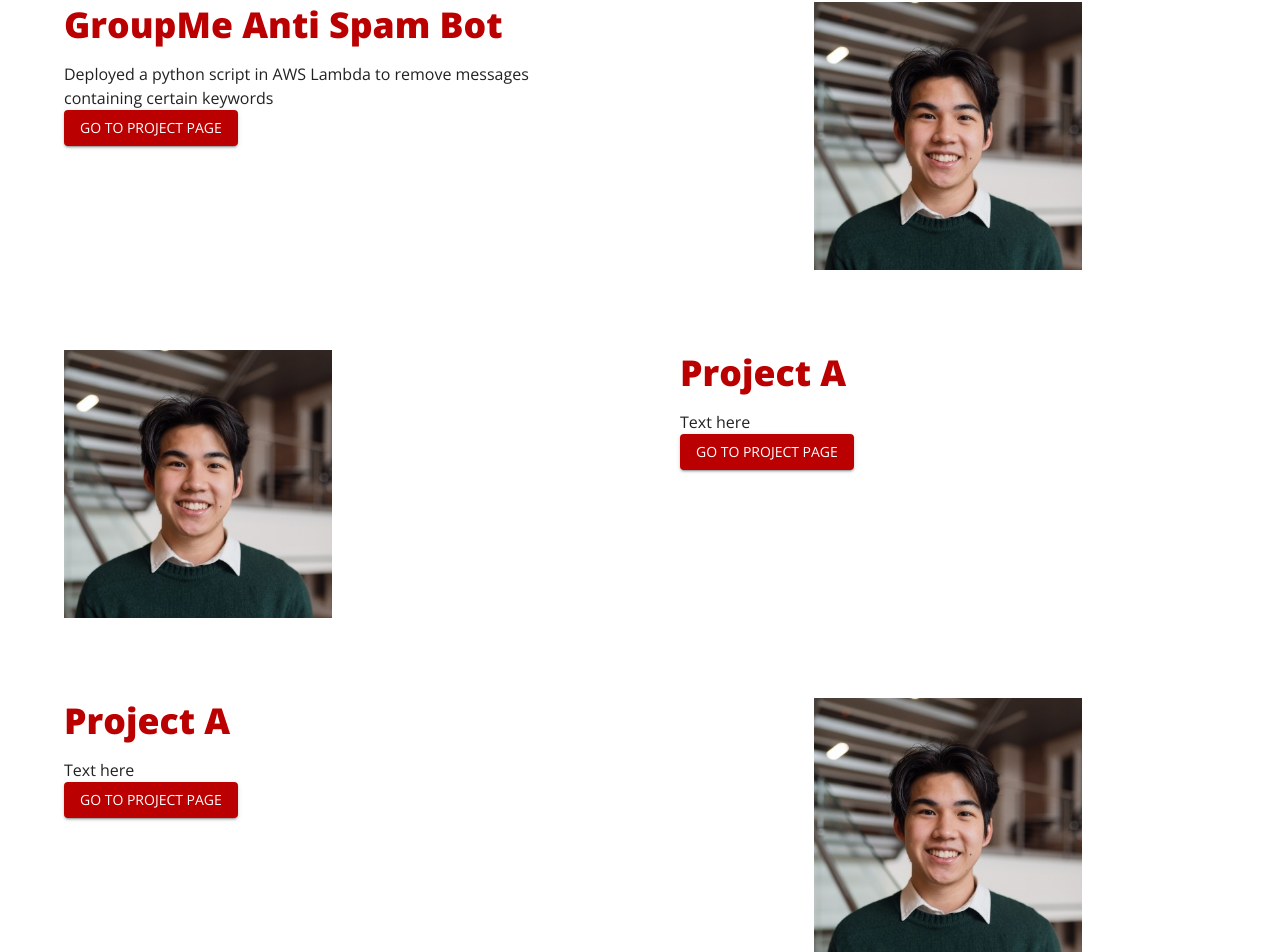
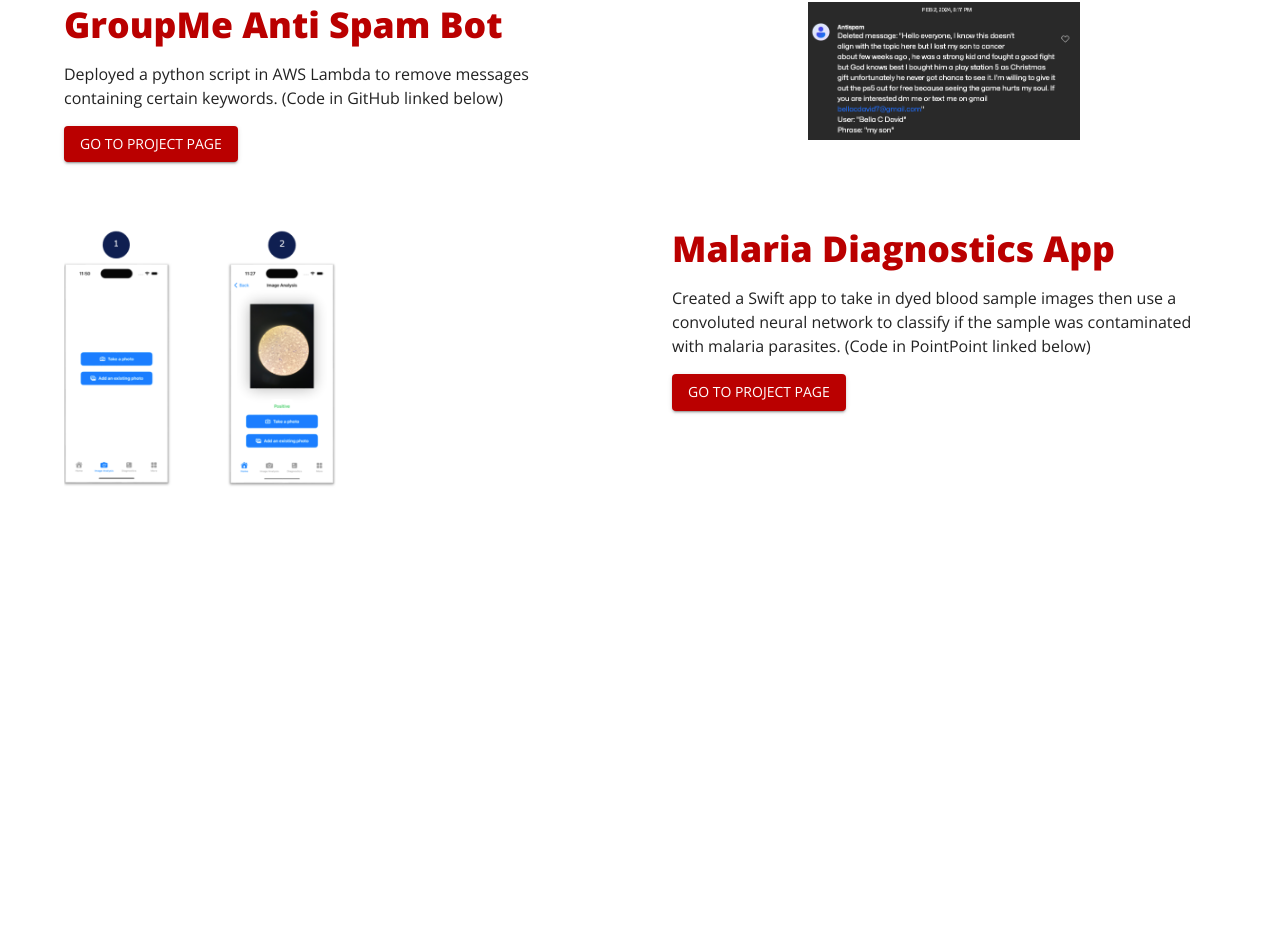
Before and after one commit to lifrank1/frankSiteRevamped, a React (Vite) app: page /projects in a window 1280 px wide. Shown: the part 182-1134 px from the top of the page. After the commit the page ends 800 px from the top, so only its background shows below. Built offline with nearby package versions, Linux system fonts and the light colour scheme.

Commit message:
edited projects

```diff
--- a/src/pages/Projects.jsx
+++ b/src/pages/Projects.jsx
@@ -6,14 +6,14 @@ function Projects() {
       <Typography variant="h2" mb={4}>
         Projects
       </Typography>
-      <Grid container spacing={10}>
+      <Grid container spacing={8}>
         <Grid item md={6} xs={12}>
           <Typography variant="h4" mb={2}>
             GroupMe Anti Spam Bot
           </Typography>
-          <Typography variant="body1">
+          <Typography variant="body1" style={{ paddingBottom: "16px" }}>
             Deployed a python script in AWS Lambda to remove messages containing
-            certain keywords
+            certain keywords. (Code in GitHub linked below)
           </Typography>
           <Button
             href="https://github.com/lifrank1/GroupMeSpamBlocker"
@@ -24,48 +24,32 @@ function Projects() {
         </Grid>
         <Grid item md={6} xs={12}>
           <Stack alignItems="center" justifyContent="center">
-            <img
-              src="/img/ProfessionalPortrait.jpeg"
-              style={{ width: "50%" }}
-            />
+            <img src="/img/AntispamPicture.png" style={{ width: "50%" }} />
           </Stack>
         </Grid>
         {/* PROJECT BLOCK 2 */}
         <Grid item md={6} xs={12}>
           <Stack alignItems="left" justifyContent="left">
-            <img
-              src="/img/ProfessionalPortrait.jpeg"
-              style={{ width: "50%" }}
-            />
+            <img src="/img/MalariaApp.png" style={{ width: "50%" }} />
           </Stack>
         </Grid>
         <Grid item md={6} xs={12}>
           <Typography variant="h4" mb={2}>
-            Project A
+            Malaria Diagnostics App
           </Typography>
-          <Typography variant="body1">Text here</Typography>
-          <Button href="https://lifrank.me" variant="contained">
+          <Typography variant="body1" style={{ paddingBottom: "16px" }}>
+            Created a Swift app to take in dyed blood sample images then use a
+            convoluted neural network to classify if the sample was contaminated
+            with malaria parasites. (Code in PointPoint linked below)
+          </Typography>
+          <Button
+            href="https://buckeyemailosu-my.sharepoint.com/:p:/g/personal/li_12634_buckeyemail_osu_edu/ESBKuT1u429Hltig1rdfcN8Blt_NcoeHJgpeqT9dcYaXqw?e=PbTQgK"
+            variant="contained"
+          >
             Go to project page
           </Button>
         </Grid>
-        {/* PROJECT BLOCK 3 */}
-        <Grid item md={6} xs={12}>
-          <Typography variant="h4" mb={2}>
-            Project A
-          </Typography>
-          <Typography variant="body1">Text here</Typography>
-          <Button href="https://lifrank.me" variant="contained">
-            Go to project page
-          </Button>
-        </Grid>
-        <Grid item md={6} xs={12}>
-          <Stack alignItems="center" justifyContent="center">
-            <img
-              src="/img/ProfessionalPortrait.jpeg"
-              style={{ width: "50%" }}
-            />
-          </Stack>
-        </Grid>
+        {/* PROJECT BLOCK 3 WOULD GO HERE */}
       </Grid>
     </Container>
   );
```
Also changed, not shown: src/main.jsx (+8 -8 lines), public/img/AntispamPicture.png (added), public/img/MalariaApp.png (added).
